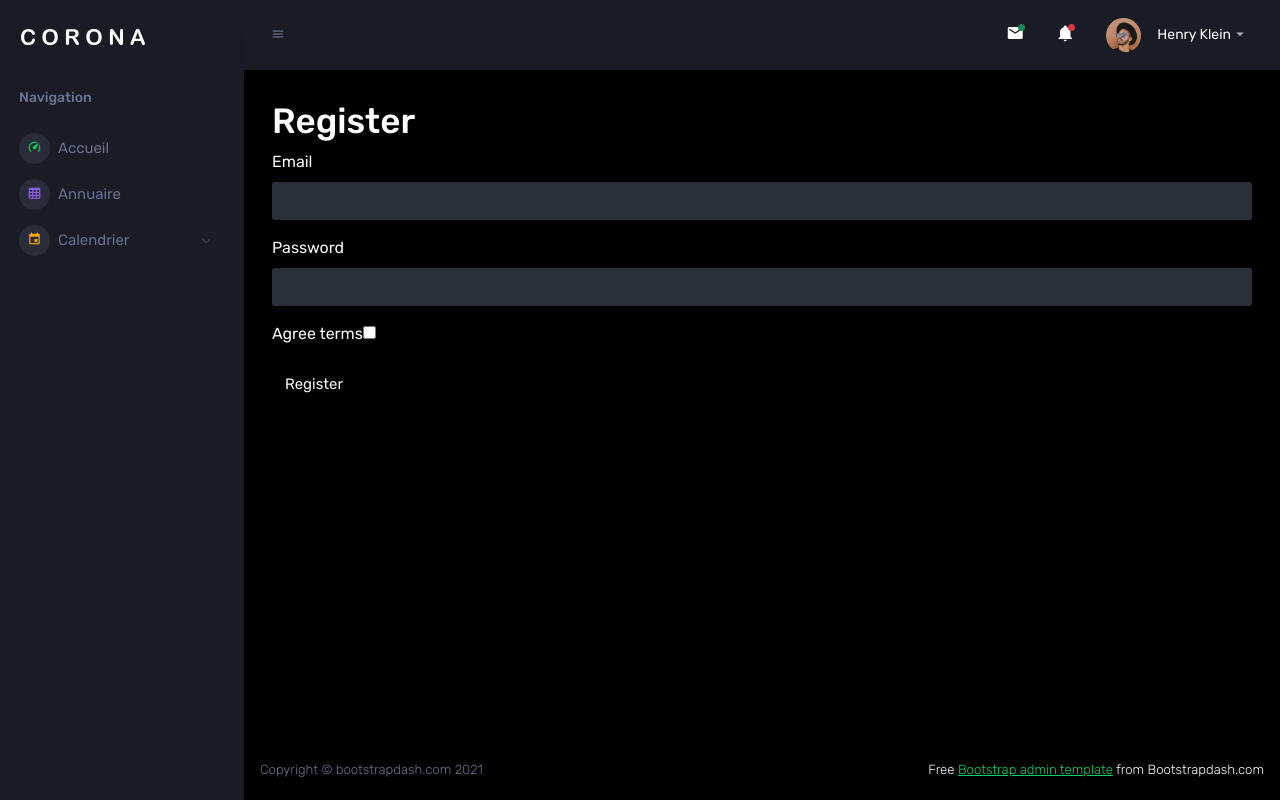
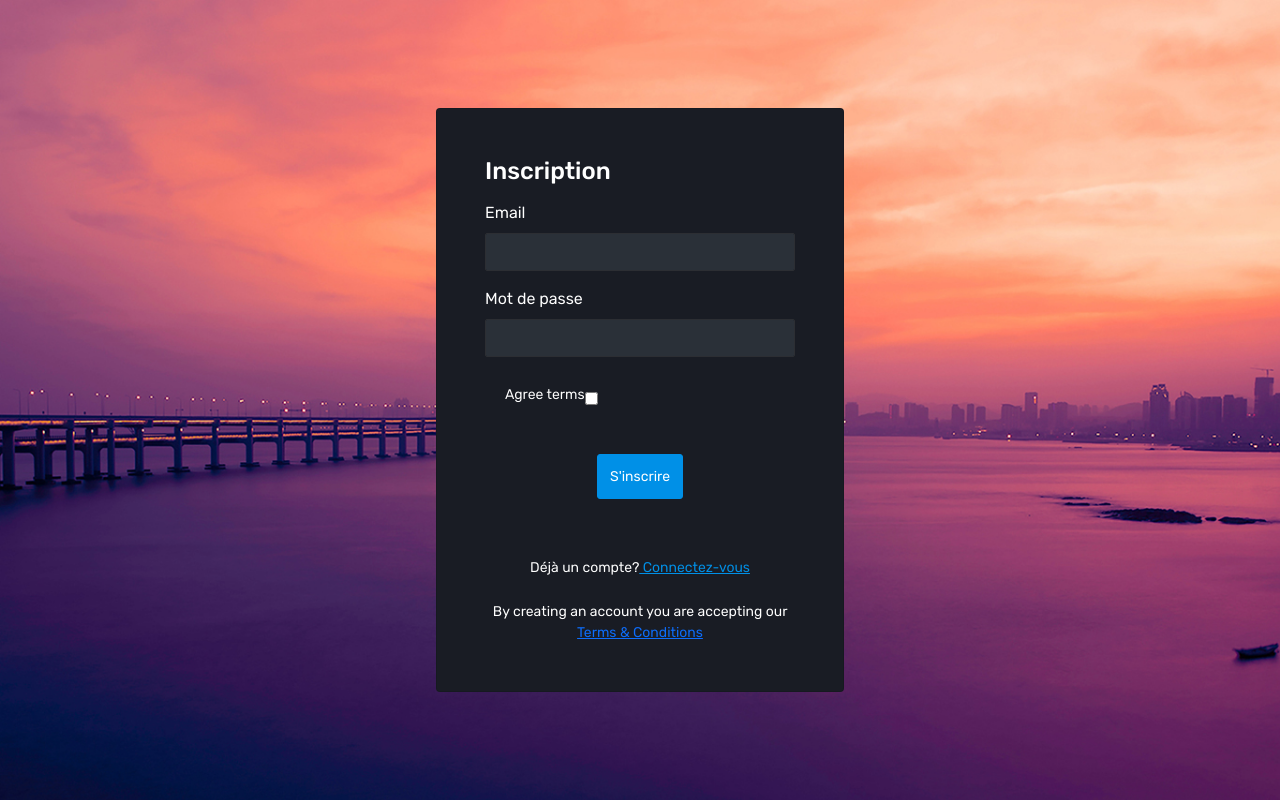
Before and after one commit to HRVNoa/AppliWebBananerie, a Symfony app: template templates/registration/register.html.twig in a window 1280 px wide. Run offline with Twig, Linux system fonts and the light colour scheme; the template is opened without the code that fills it, so the values that code supplies are empty; form fields are guessed from the names that the template uses; some libraries are stand-ins or nearby versions.

Commit message:
Modification visuel inscription

```diff
--- a/templates/registration/register.html.twig
+++ b/templates/registration/register.html.twig
@@ -1,19 +1,66 @@
-{% extends 'base.html.twig' %}
+<!DOCTYPE html>
+<html lang="en">
+<head>
+    <!-- Required meta tags -->
+    <meta charset="utf-8">
+    <meta name="viewport" content="width=device-width, initial-scale=1, shrink-to-fit=no">
+    <title>Inscription</title>
+    <!-- plugins:css -->
+    <link rel="stylesheet" href="{{asset("/design/assets/vendors/mdi/css/materialdesignicons.min.css ")}}">
+    <link rel="stylesheet" href="{{asset("/design/assets/vendors/css/vendor.bundle.base.css")}}">
+    <!-- endinject -->
+    <!-- Plugin css for this page -->
+    <!-- End plugin css for this page -->
+    <!-- inject:css -->
+    <!-- endinject -->
+    <!-- Layout styles -->
+    <link rel="stylesheet" href="{{asset("/design/assets/css/style.css")}}">
+    <!-- End layout styles -->
+    <link rel="shortcut icon" href="{{asset("/design/assets/images/favicon.png")}}" />
+</head>
+<body>
+    <div class="container-scroller">
+        <div class="container-fluid page-body-wrapper full-page-wrapper">
+            <div class="row w-100 m-0">
+                <div class="content-wrapper full-page-wrapper d-flex align-items-center auth login-bg">
+                    <div class="card col-lg-4 mx-auto">
+                        <div class="card-body px-5 py-5">
+                            <h3 class="card-title text-left mb-3">Inscription</h3>
+                            {{ form_errors(registrationForm) }}
+                            {{ form_start(registrationForm) }}
+                            {{ form_row(registrationForm.email) }}
 
-{% block title %}Register{% endblock %}
+                            {{ form_row(registrationForm.plainPassword, {
+                                label: 'Mot de passe'
+                            }) }}
+                            <div class="form-group d-flex align-items-center justify-content-between">
+                                <div class="form-check">
+                            {{ form_row(registrationForm.agreeTerms) }}
+                                </div>
+                            </div>
+                            <div class="text-center">
+                                <button type="submit" class="btn btn-primary btn-block enter-btn">S'inscrire</button>
+                            </div>
+                            {{ form_end(registrationForm) }}
+                            <p class="sign-up text-center">Déjà un compte?<a href="#"> Connectez-vous</a></p>
+                            <p class="terms">By creating an account you are accepting our<a href="#"> Terms & Conditions</a></p>
 
-{% block body %}
-    <h1>Register</h1>
-
-    {{ form_errors(registrationForm) }}
-
-    {{ form_start(registrationForm) }}
-        {{ form_row(registrationForm.email) }}
-        {{ form_row(registrationForm.plainPassword, {
-            label: 'Password'
-        }) }}
-        {{ form_row(registrationForm.agreeTerms) }}
-
-        <button type="submit" class="btn">Register</button>
-    {{ form_end(registrationForm) }}
-{% endblock %}
+                        </div>
+                    </div>
+                </div>
+            </div>
+        </div>
+    </div>
+    <script src="{{asset("/design/assets/vendors/js/vendor.bundle.base.js")}}"></script>
+    <!-- endinject -->
+    <!-- Plugin js for this page -->
+    <!-- End plugin js for this page -->
+    <!-- inject:js -->
+    <script src="{{asset("/design/assets/js/off-canvas.js")}}"></script>
+    <script src="{{asset("/design/assets/js/hoverable-collapse.js")}}"></script>
+    <script src="{{asset("/design/assets/js/misc.js")}}"></script>
+    <script src="{{asset("/design//assets/js/settings.js")}}"></script>
+    <script src="{{asset("/design//assets/js/todolist.js")}}"></script>
+    <!-- endinject -->
+</body>
+</html>
```
